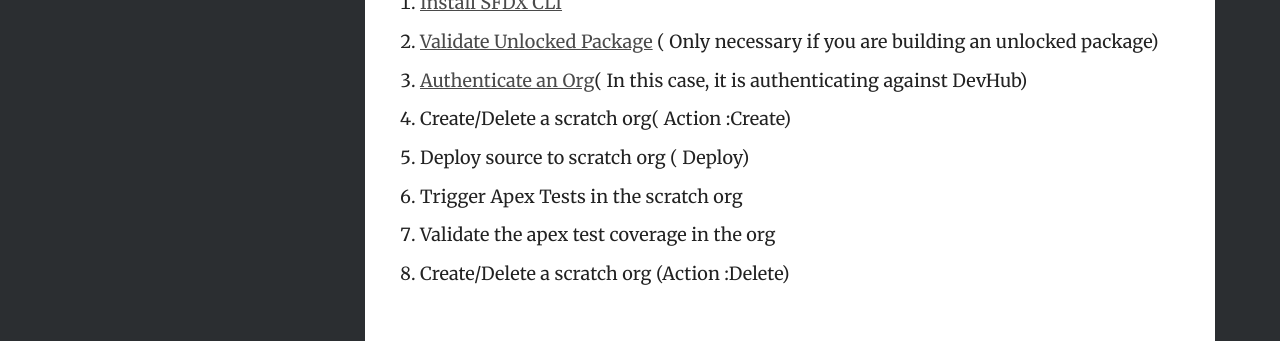
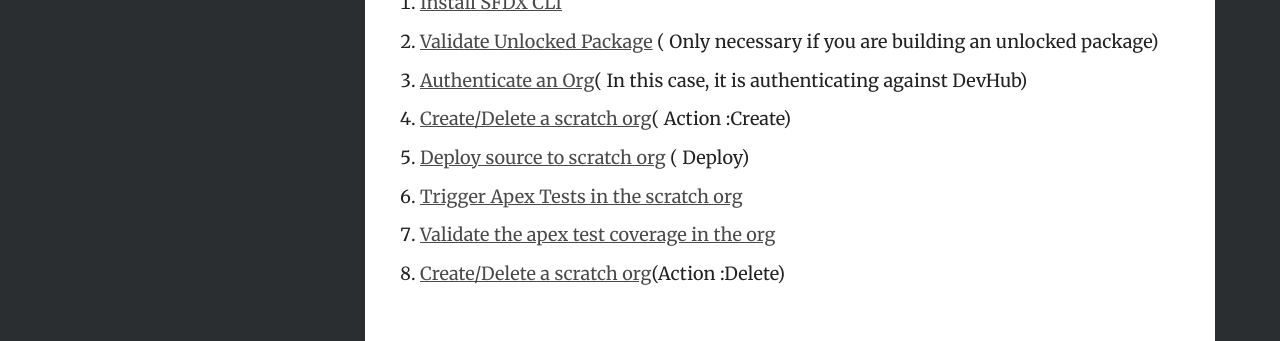
Before and after one commit to nbatterham/sfpowerscripts-doc, a Jekyll site: the page built from _docs/Pipelines/Pull Request Validation using Scratch Org.md, in a window 1280 px wide. Shown: the part 1234-1575 px from the top of the page. Built offline with Jekyll 4.4.1, drawn with Linux system fonts in a browser that asks for light colours; part of the change alters nothing that is shown.

```diff
--- a/_docs/Pipelines/Pull Request Validation using Scratch Org.md
+++ b/_docs/Pipelines/Pull Request Validation using Scratch Org.md
@@ -21,8 +21,8 @@ The steps that are part of this pipeline are (in the exact order)
 1. [Install SFDX CLI](/Tasks/Common-Utility-Tasks/Install%20SFDX%20CLI/)
 2. [Validate Unlocked Package](/Tasks/Common-Utility-Tasks/Validate%20Unlocked%20Package/) ( Only necessary if you are building an unlocked package)
 3. [Authenticate an Org](/Tasks/Common-Utility-Tasks/Authenticate%20an%20Org/)( In this case, it is authenticating against DevHub)
-4. Create/Delete a scratch org( Action :Create)
-5. Deploy source to scratch org ( Deploy)
-6. Trigger Apex Tests in the scratch org
-7. Validate the apex test coverage in the org
-8. Create/Delete a scratch org (Action :Delete)
+4. [Create/Delete a scratch org](/Tasks/Common-Utility-Tasks/Create%20and%20Delete%20a%20Scratch%20Org/)( Action :Create)
+5. [Deploy source to scratch org](/Tasks/Deployment-Tasks/Deploy%20Source%20to%20Org/) ( Deploy)
+6. [Trigger Apex Tests in the scratch org](/Tasks/Testing%20Tasks/Trigger%20Apex%20Test/)
+7. [Validate the apex test coverage in the org](/Tasks/Testing%20Tasks/Validate%20Apex%20Test/)
+8. [Create/Delete a scratch org](/Tasks/Common-Utility-Tasks/Create%20and%20Delete%20a%20Scratch%20Org/)(Action :Delete)
```
